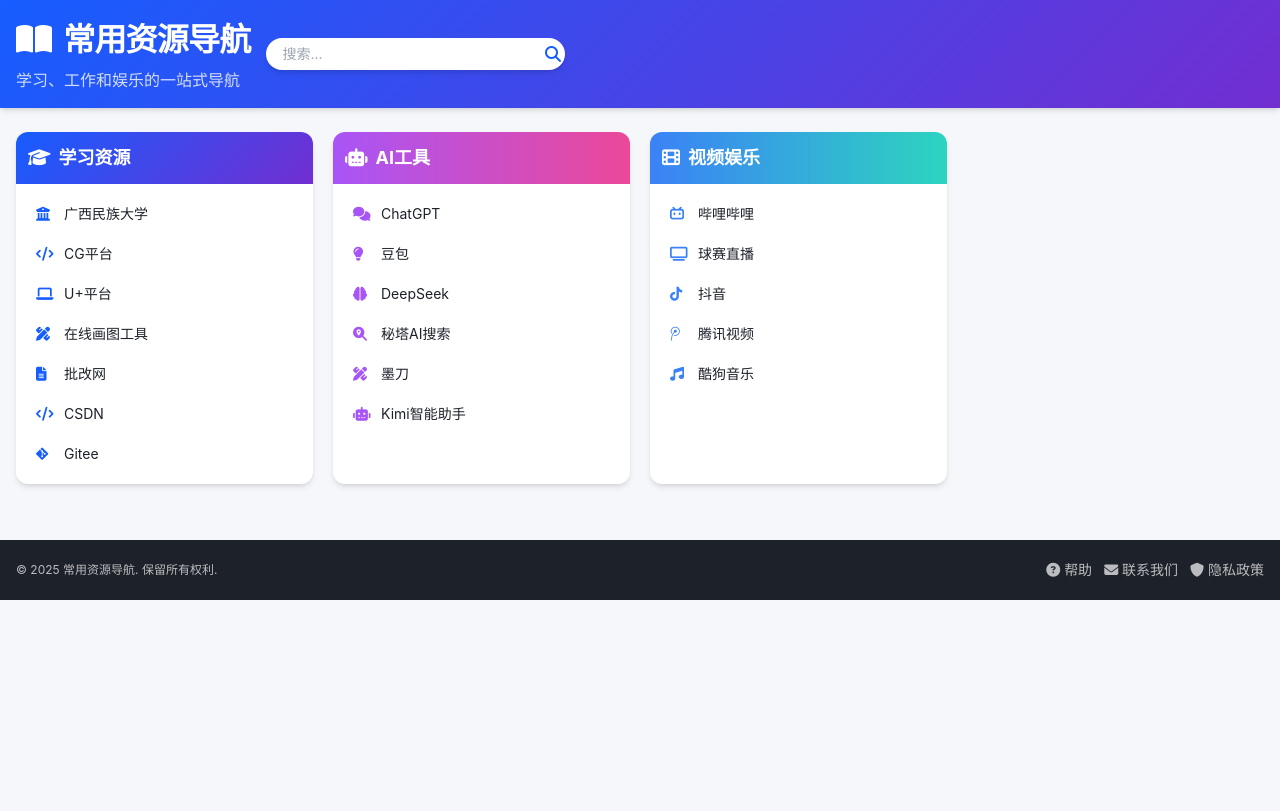
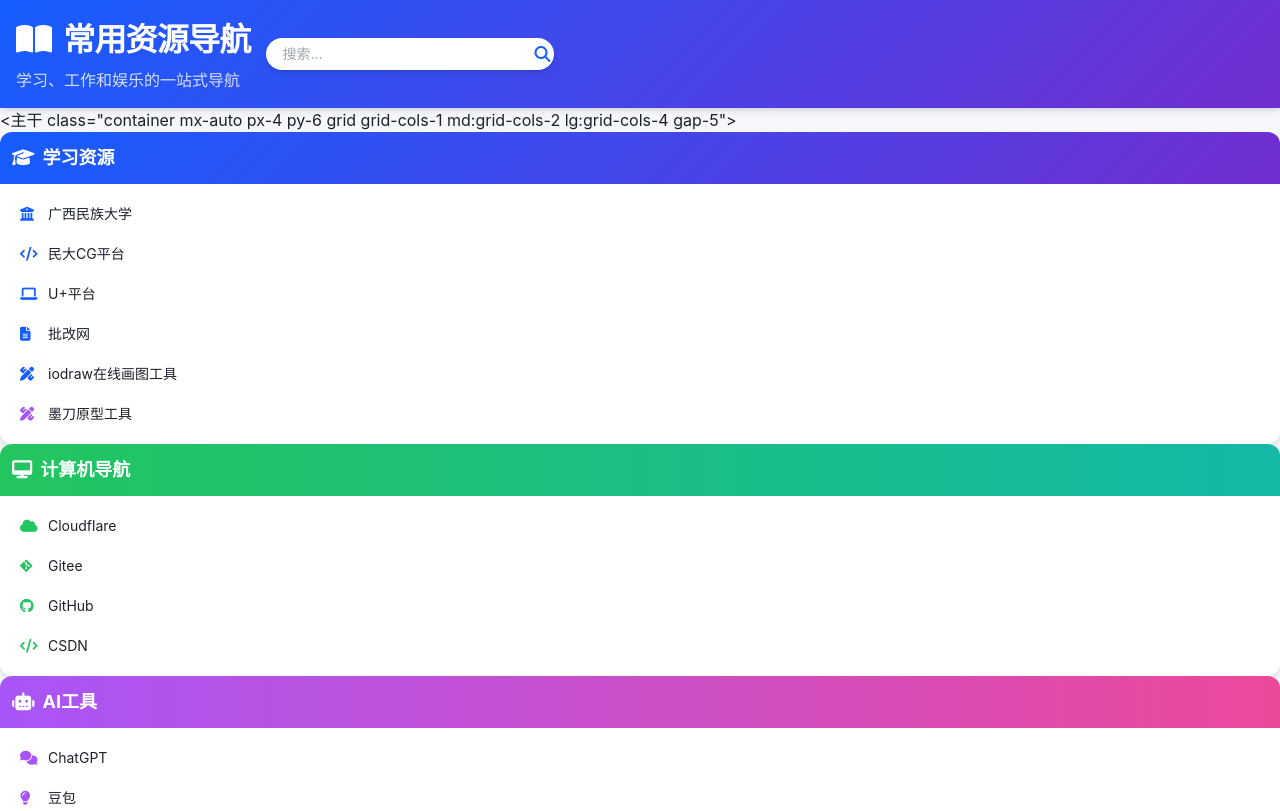
Before and after one commit to hjl1298718572/website1, a plain HTML site: page index.html in a window 1280 px wide. Shown: the top 811 px of the page. Drawn offline with nearby package versions, Linux system fonts and the light colour scheme.

Commit message:
Update index.html

```diff
--- a/index.html
+++ b/index.html
@@ -3,7 +3,7 @@
 <head>
     <meta charset="UTF-8">
     <meta name="viewport" content="width=device-width, initial-scale=1.0">
-    <title>常用网站</title>
+    <title>个人常用网站</title>
     <script src="https://cdn.tailwindcss.com"></script>
     <link href="https://cdnjs.cloudflare.com/ajax/libs/font-awesome/6.7.2/css/all.min.css" rel="stylesheet">
     <script>
@@ -39,25 +39,21 @@
 </head>
 <body class="bg-neutral font-inter text-dark min-h-screen">
    <header class="gradient-bg text-white shadow-md sticky top-0 z-50">
-    <div class="container mx-auto px-4 py-4 flex flex-col md:flex-row items-center"> <!-- 调整为响应式弹性布局 -->
-        <!-- 导航标题与搜索框包裹在同一容器，便于居中 -->
+    <div class="container mx-auto px-4 py-4 flex flex-col md:flex-row items-center">
         <div class="w-full md:w-auto flex flex-col items-center md:flex-row justify-between md:justify-center space-y-2 md:space-y-0 md:space-x-4">
-            <!-- 原有导航标题 -->
             <div>
                 <h1 class="text-[clamp(1.5rem,3vw,2rem)] font-bold tracking-tight">
                     <i class="fa-solid fa-book-open mr-3"></i>常用资源导航
                 </h1>
                 <p class="text-white/80 mt-1 text-[clamp(0.9rem,1.5vw,1rem)]">学习、工作和娱乐的一站式导航</p>
             </div>
-
-            <!-- 新增居中搜索框（白色背景） -->
-            <div class="mt-4 md:mt-0 flex items-center bg-white rounded-full p-1 shadow-md"> <!-- 白色背景：bg-white -->
+            <div class="mt-4 md:mt-0 flex items-center bg-white rounded-full p-1 shadow-md">
                 <form action="https://www.bing.com/search" method="get" target="_blank" class="flex items-center space-x-2">
                     <input
                         type="text"
                         name="q"
                         placeholder="搜索..."
-                        class="bg-transparent border-0 focus:outline-none text-dark text-sm pl-3 pr-1 w-48 md:w-64" <!-- 深色文字+固定宽度 -->
+                        class="bg-transparent border-0 focus:outline-none text-dark text-sm pl-3 pr-1 w-48 md:w-64"
                     >
                     <button type="submit" class="text-primary hover:text-primary-dark">
                         <i class="fa-solid fa-magnifying-glass"></i>
@@ -67,8 +63,8 @@
         </div>
     </div>
 </header>
-    <main class="container mx-auto px-4 py-6 grid grid-cols-1 md:grid-cols-2 lg:grid-cols-4 gap-5">
-        <!-- 学习资源卡片 -->
+    <主干 class="container mx-auto px-4 py-6 grid grid-cols-1 md:grid-cols-2 lg:grid-cols-4 gap-5">
+        <!-- 学习资源卡片（第一个） -->
         <section class="card-hover bg-white rounded-xl shadow-md overflow-hidden">
             <div class="gradient-bg p-3 text-white">
                 <h2 class="text-lg font-bold flex items-center">
@@ -82,32 +78,55 @@
                 </a>
                 <a href="http://10.240.147.1/indexcs/simple.jsp?loginErr=0" target="_blank" class="flex items-center p-2 rounded-lg hover:bg-primary/5 transition-colors text-sm">
                     <i class="fa-solid fa-code text-primary w-5"></i>
-                    <span class="ml-2">CG平台</span>
+                    <span class="ml-2">民大CG平台</span>
                 </a>
                 <a href="https://gxmz.eduplus.net/home/index" target="_blank" class="flex items-center p-2 rounded-lg hover:bg-primary/5 transition-colors text-sm">
                     <i class="fa-solid fa-laptop text-primary w-5"></i>
                     <span class="ml-2">U+平台</span>
                 </a>
-                <a href="https://www.iodraw.com/" target="_blank" class="flex items-center p-2 rounded-lg hover:bg-primary/5 transition-colors text-sm">
-                    <i class="fa-solid fa-pencil-ruler text-primary w-5"></i>
-                    <span class="ml-2">在线画图工具</span>
-                </a>
                       <a href="https://www.pigai.org/" target="_blank" class="flex items-center p-2 rounded-lg hover:bg-primary/5 transition-colors text-sm">
                     <i class="fa-solid fa-file-text text-primary w-5"></i>
                     <span class="ml-2">批改网</span>
                 </a>
-                <a href="https://www.csdn.net/" target="_blank" class="flex items-center p-2 rounded-lg hover:bg-primary/5 transition-colors text-sm">
-                    <i class="fa-solid fa-code text-primary w-5"></i>
-                    <span class="ml-2">CSDN</span>
+                <a href="https://www.iodraw.com/" target="_blank" class="flex items-center p-2 rounded-lg hover:bg-primary/5 transition-colors text-sm">
+                    <i class="fa-solid fa-pencil-ruler text-primary w-5"></i>
+                    <span class="ml-2">iodraw在线画图工具</span>
                 </a>
-                <a href="https://gitee.com/" target="_blank" class="flex items-center p-2 rounded-lg hover:bg-primary/5 transition-colors text-sm">
-                    <i class="fa-brands fa-git-alt text-primary w-5"></i>
-                    <span class="ml-2">Gitee</span>
+                 <a href="https://modao.cc/" target="_blank" class="flex items-center p-2 rounded-lg hover:bg-purple-50 transition-colors text-sm">
+                 <i class="fa-solid fa-pencil-ruler text-purple-500 w-5"></i>
+                <span class="ml-2">墨刀原型工具</span>
                 </a>
             </div>
         </section>
 
-        <!-- AI工具卡片 -->
+        <!-- 计算机导航卡片（第二个） -->
+        <section class="card-hover bg-white rounded-xl shadow-md overflow-hidden">
+            <div class="bg-gradient-to-r from-green-500 to-teal-500 p-3 text-white">
+                <h2 class="text-lg font-bold flex items-center">
+                    <i class="fa-solid fa-desktop mr-2"></i>计算机导航
+                </h2>
+            </div>
+            <div class="p-3 space-y-1">
+                   <a href="https://www.cloudflare.com/" target="_blank" class="flex items-center p-2 rounded-lg hover:bg-green-50 transition-colors text-sm">
+                    <i class="fa-solid fa-cloud text-green-500 w-5"></i>
+                    <span class="ml-2">Cloudflare</span>
+                </a>
+                <a href="https://gitee.com/" target="_blank" class="flex items-center p-2 rounded-lg hover:bg-green-50 transition-colors text-sm">
+                    <i class="fa-brands fa-git-alt text-green-500 w-5"></i>
+                    <span class="ml-2">Gitee</span>
+                </a>
+                <a href="https://github.com/" target="_blank" class="flex items-center p-2 rounded-lg hover:bg-green-50 transition-colors text-sm">
+                    <i class="fa-brands fa-github text-green-500 w-5"></i>
+                    <span class="ml-2">GitHub</span>
+                </a>
+                <a href="https://www.csdn.net/" target="_blank" class="flex items-center p-2 rounded-lg hover:bg-green-50 transition-colors text-sm">
+                    <i class="fa-solid fa-code text-green-500 w-5"></i>
+                    <span class="ml-2">CSDN</span>
+                </a>
+            </div>
+        </section>
+
+        <!-- AI工具卡片（第三个） -->
         <section class="card-hover bg-white rounded-xl shadow-md overflow-hidden">
             <div class="bg-gradient-to-r from-purple-500 to-pink-500 p-3 text-white">
                 <h2 class="text-lg font-bold flex items-center">
@@ -131,10 +150,6 @@
                     <i class="fa-solid fa-search-location text-purple-500 w-5"></i>
                     <span class="ml-2">秘塔AI搜索</span>
                 </a>
-        <a href="https://modao.cc/" target="_blank" class="flex items-center p-2 rounded-lg hover:bg-purple-50 transition-colors text-sm">
-            <i class="fa-solid fa-pencil-ruler text-purple-500 w-5"></i>
-            <span class="ml-2">墨刀</span>
-        </a>
                 <a href="https://kimi.moonshot.cn" target="_blank" class="flex items-center p-2 rounded-lg hover:bg-purple-50 transition-colors text-sm">
                     <i class="fa-solid fa-robot text-purple-500 w-5"></i>
                     <span class="ml-2">Kimi智能助手</span>
@@ -142,7 +157,7 @@
             </div>
         </section>
 
-        <!-- 娱乐资源卡片 -->
+        <!-- 视频娱乐卡片（第四个） -->
         <section class="card-hover bg-white rounded-xl shadow-md overflow-hidden">
             <div class="bg-gradient-to-r from-blue-500 to-teal-400 p-3 text-white">
                 <h2 class="text-lg font-bold flex items-center">
@@ -172,7 +187,7 @@
                 </a>
             </div>
         </section>
-    </main>
+    </主干>
 
     <footer class="bg-dark text-white/70 py-5 mt-8">
         <div class="container mx-auto px-4">
@@ -185,7 +200,7 @@
                         <i class="fa-solid fa-question-circle"></i> 帮助
                     </a>
                     <a href="#" class="text-white/70 hover:text-white transition-colors">
-                        <i class="fa-solid fa-envelope"></i> 联系我们
+                        <i class="fa-solid fa-envelope"></i> 联系qq:1298718572
                     </a>
                     <a href="#" class="text-white/70 hover:text-white transition-colors">
                         <i class="fa-solid fa-shield"></i> 隐私政策
```
Lines whose indentation alone changed are shown as unchanged.
